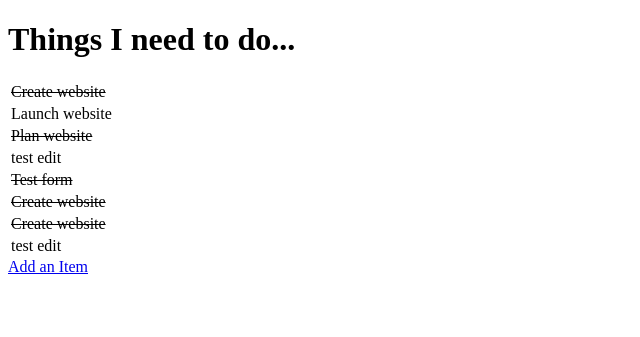
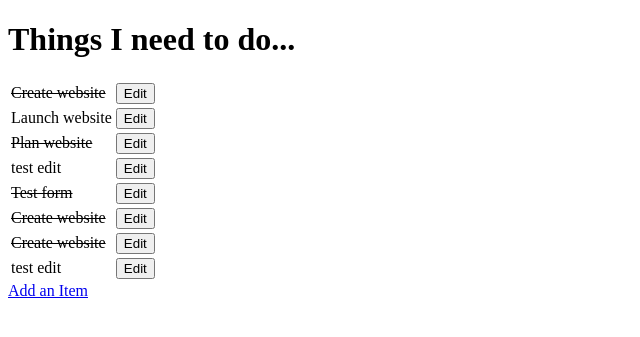
Before and after one commit to NinjaAiden/django_todo, a Django app: page / in a window 1280 px wide. Shown: the top 337 px of the page, without its empty margins (0-640 px from the left). Run offline with Django 3.2, Linux system fonts and the light colour scheme; data comes from the database, SQL or seed files in the repository; both versions use the stored data as it was after the commit.

Commit message:
added update functionality

```diff
--- a/django_todo/urls.py
+++ b/django_todo/urls.py
@@ -17,7 +17,7 @@ from django.conf.urls import url
 from django.contrib import admin
 
 # import function from views in todo subfolder
-from todo.views import get_todo_list, create_an_item
+from todo.views import get_todo_list, create_an_item, edit_an_item
 
 urlpatterns = [
     url(r'^admin/', admin.site.urls),
@@ -29,5 +29,10 @@ urlpatterns = [
     # removing either of these allows for extra routing to be placed before / after route name without recieving an error
     url(r'^$', get_todo_list),
     # 'add' is the url link
-    url(r'^add$', create_an_item)
+    url(r'^add$', create_an_item),
+    # ?P tells the routing system that this is an expression
+    # angular brackets bind the data to the query
+    # '\d' is a regex for digit or int
+    # adding a '+' allows for multiple digits instead of a single number
+    url(r'^edit/(?P<id>\d+)$', edit_an_item)
 ]
--- a/todo/templates/todo_list.html
+++ b/todo/templates/todo_list.html
@@ -19,6 +19,13 @@
             {% else %}
             <td>{{ item.name }}</td>
             {% endif %}
+
+            <td>
+                <form method="GET" action="edit/{{ item.id }}">
+                    <input type="submit" value="Edit"/>
+                </form>
+            </td>
+
         </tr>
         <!-- display message if no items in for loop -->
         {% empty %}
--- a/todo/views.py
+++ b/todo/views.py
@@ -1,4 +1,4 @@
-from django.shortcuts import render, HttpResponse, redirect
+from django.shortcuts import render, HttpResponse, redirect, get_object_or_404
 from .models import Item
 from .forms import ItemForm
 
@@ -28,3 +28,21 @@ def create_an_item(request):
     else:
         form = ItemForm()
     return render(request, "item_form.html", {'form': form})
+
+def edit_an_item(request, id):
+
+    item = get_object_or_404(Item, pk=id)
+
+    # check if POST method
+    if request.method == "POST":
+
+        # get form from forms.py file
+        form = ItemForm(request.POST, instance=item)
+        # check if form is valid
+        if form.is_valid():
+            # save form and redirect to main page
+            form.save()
+            return redirect(get_todo_list)
+    else:
+        form = ItemForm(instance=item)
+    return render(request, "item_form.html", {'form': form})
```
Also changed, not shown: db.sqlite3.
